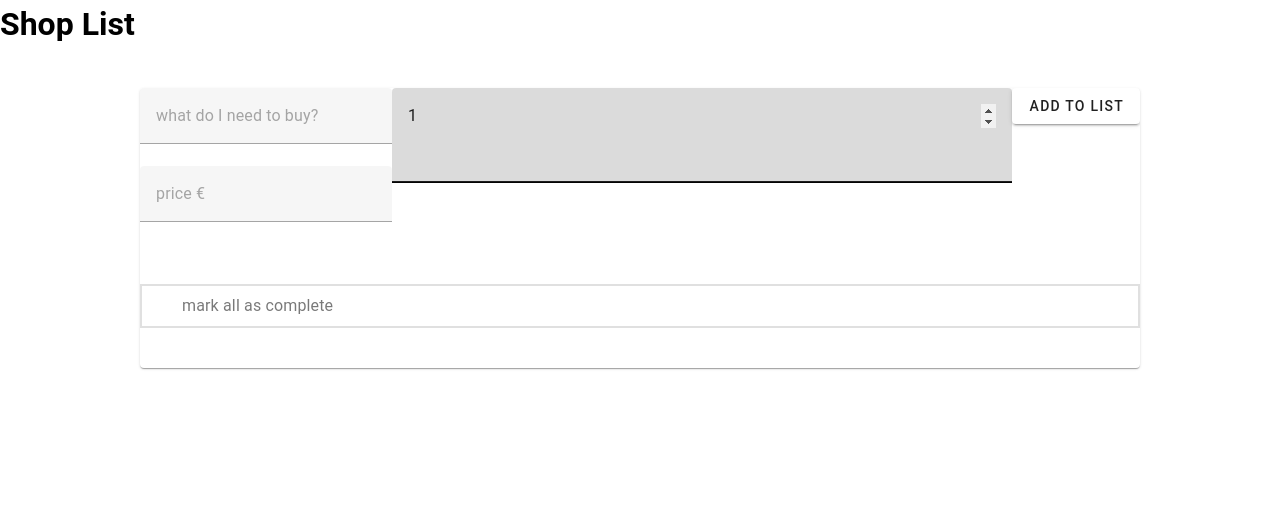
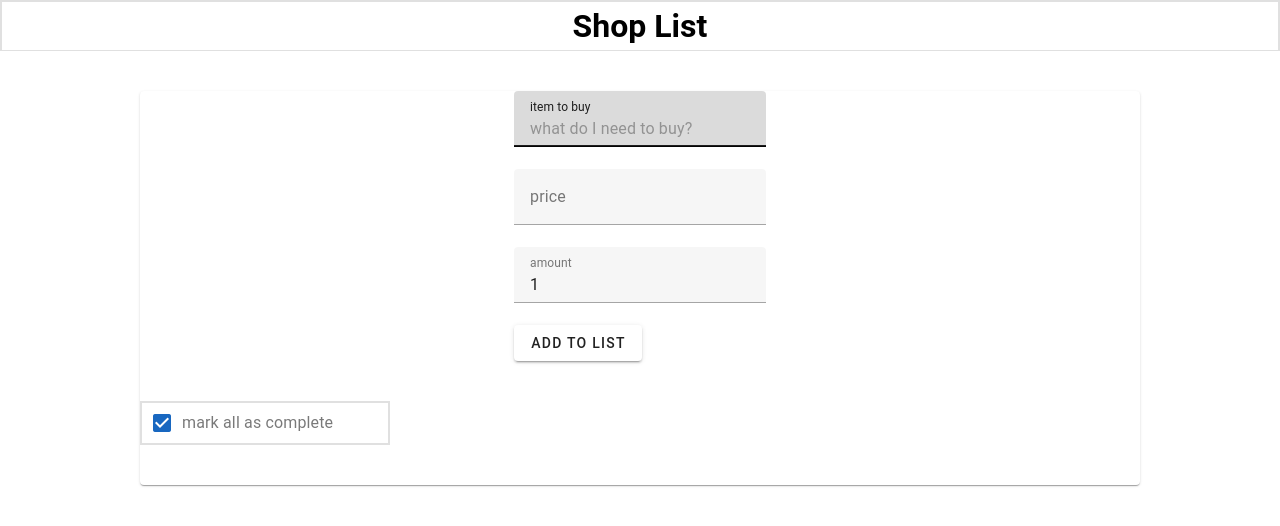
Before and after one commit to RickyTickyTavy69/vuetask, a Vue app: page / in a window 1280 px wide. Shown: the top 526 px of the page. Built offline with nearby package versions, Linux system fonts and the light colour scheme.

Commit message:
adding sizes

```diff
--- a/src/app/App.vue
+++ b/src/app/App.vue
@@ -82,9 +82,10 @@ const removeCompleted = () => {
 </script>
 
 <template>
-  <AppHeader/>
+    <AppHeader/>
     <v-card class="mx-auto" width="1000">
       <AddItemForm :updateItemsList="updateItemsList"/>
+
       <ShoppingList
         :items="todos"
         :filtered-items="filteredTodos as Array<Item>"
--- a/src/main.ts
+++ b/src/main.ts
@@ -3,6 +3,7 @@ import { createApp } from 'vue';
 // Vuetify
 import 'vuetify/styles';
 import 'material-design-icons-iconfont/dist/material-design-icons.css';
+import '@mdi/font/css/materialdesignicons.css'
 
 import { createVuetify } from 'vuetify';
 import * as components from 'vuetify/components';
--- a/src/widgets/AddItemForm/AddItemForm.vue
+++ b/src/widgets/AddItemForm/AddItemForm.vue
@@ -61,9 +61,11 @@ onMounted(async () => {
 </script>
 
 <template>
-  <div class="d-flex mb-10">
+  <div class="d-flex justify-center mb-10">
+    <div>
       <div>
         <v-text-field
+          label="item to buy"
           placeholder="what do I need to buy?"
           autofocus
           autocomplete="off"
@@ -71,27 +73,31 @@ onMounted(async () => {
           @keyup.enter="addItem"
         />
         <v-text-field
-        placeholder="price €"
+          label="price"
+          placeholder="price in €"
           autofocus
           autocomplete="off"
           type="number"
           @keyup.enter="addItem"
         />
-    </div>
         <v-text-field
-      placeholder="count"
+          label="amount"
+          placeholder="how many"
           autofocus
           autocomplete="off"
           type="number"
           @keyup.enter="addItem"
           v-model="count"
         />
+      </div>
+
       <v-btn @click="addItem">ADD to List</v-btn>
+    </div>
   </div>
 
   <div class="mb-10">
     <v-checkbox-btn
-      class="border-md"
+      class="border-md w-25"
       color="primary"
       v-model="allDone"
       label="mark all as complete"
--- a/src/widgets/Footer/App-footer.vue
+++ b/src/widgets/Footer/App-footer.vue
@@ -27,42 +27,42 @@ const pluralize = (word: string, count: number) => word + (count === 1 ? '' : 's
 
     <v-list class="d-flex justify-space-around">
       <li>
-        <button
+        <v-btn
           @click="changeVisibility('all')"
           :class="{ selected: visibility == 'all' }"
           class="btn"
           data-testid="btn-visibility-all"
         >
           All
-        </button>
+        </v-btn>
       </li>
       <li>
-        <button
+        <v-btn
           @click="changeVisibility('active')"
           :class="{ selected: visibility == 'active' }"
           class="btn"
           data-testid="btn-visibility-active"
         >
           Active
-        </button>
+        </v-btn>
       </li>
       <li>
-        <button
+        <v-btn
           @click="changeVisibility('completed')"
           :class="{ selected: visibility == 'completed' }"
           class="btn"
           data-testid="btn-visibility-completed"
         >
           Completed
-        </button>
+        </v-btn>
       </li>
     </v-list>
-    <button
+    <v-btn
       class="clear-completed"
       @click="removeCompleted"
       v-show="items.length > remaining"
     >
       Clear completed
-    </button>
+    </v-btn>
   </footer>
 </template>
--- a/src/widgets/Header/App-header.vue
+++ b/src/widgets/Header/App-header.vue
@@ -4,6 +4,6 @@
 
 <template>
   <header>
-    <h1 class="mb-10">Shop List</h1>
+    <h1 class="mb-10 border-md  border-b text-center">Shop List</h1>
   </header>
 </template>
--- a/src/widgets/ShoppingList/ShoppingList.vue
+++ b/src/widgets/ShoppingList/ShoppingList.vue
@@ -52,7 +52,7 @@ const doneEdit = (item : Item) => {
 </script>
 
 <template>
-  <div v-show="props.filteredItems.length">
+  <div class="border-xl h-25" v-show="props.filteredItems.length">
 
     <div
       class="d-flex justify-space-between ga-10 border-md"
```
Lines whose indentation alone changed are shown as unchanged.
